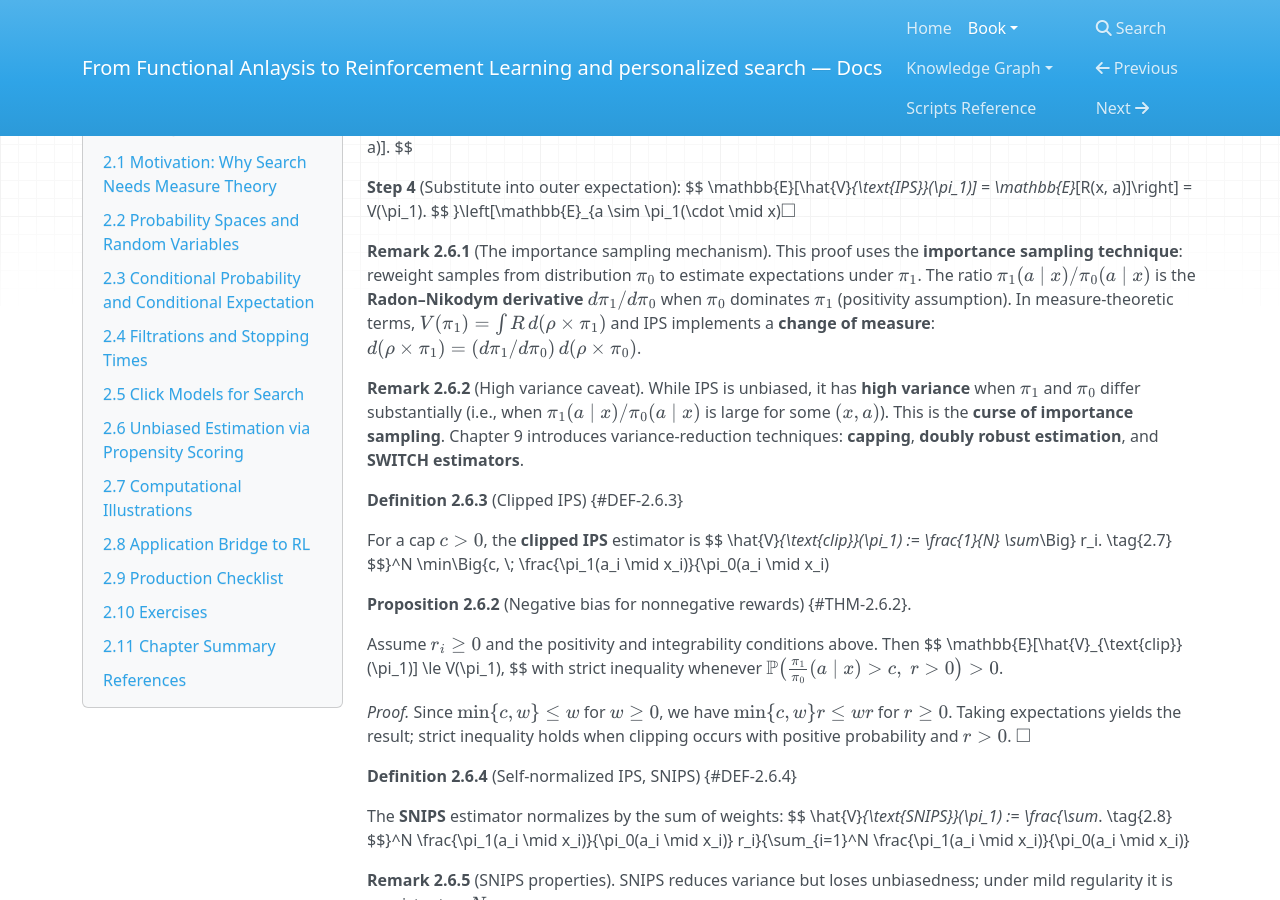
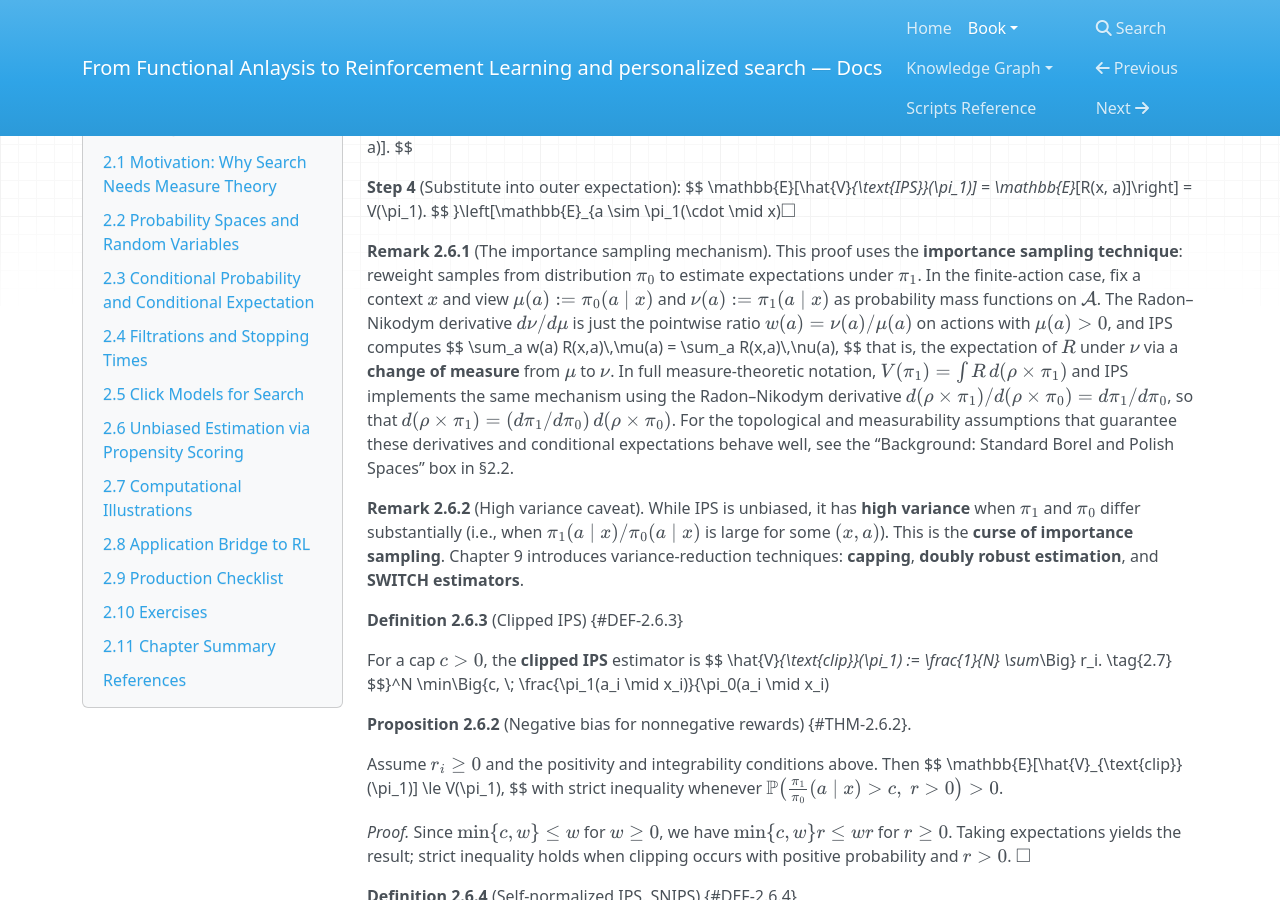
Before and after one commit to VladPrytula/reinforcement_learning_search_from_scratch, an MkDocs documentation site: the page built from docs/book/ch02/ch02_probability_measure_click_models.md, in a window 1280 px wide and 900 px high, scrolled down 17433 px. Built offline with MkDocs 1.6.1, drawn with Linux system fonts in a browser that asks for light colours; nearby versions of some CDN libraries; some of the changed text lies outside the part shown.

Commit message:
polishing ch02

```diff
--- a/docs/book/ch02/ch02_probability_measure_click_models.md
+++ b/docs/book/ch02/ch02_probability_measure_click_models.md
@@ -804,7 +804,11 @@ $$
 $$
 $\square$
 
-**Remark 2.6.1** (The importance sampling mechanism). This proof uses the **importance sampling technique**: reweight samples from distribution $\pi_0$ to estimate expectations under $\pi_1$. The ratio $\pi_1(a \mid x)/\pi_0(a \mid x)$ is the **Radon–Nikodym derivative** $d\pi_1/d\pi_0$ when $\pi_0$ dominates $\pi_1$ (positivity assumption). In measure‑theoretic terms, $V(\pi_1)=\int R \, d(\rho\times\pi_1)$ and IPS implements a **change of measure**: $d(\rho\times\pi_1) = (d\pi_1/d\pi_0)\, d(\rho\times\pi_0)$.
+**Remark 2.6.1** (The importance sampling mechanism). This proof uses the **importance sampling technique**: reweight samples from distribution $\pi_0$ to estimate expectations under $\pi_1$. In the finite‑action case, fix a context $x$ and view $\mu(a) := \pi_0(a \mid x)$ and $\nu(a) := \pi_1(a \mid x)$ as probability mass functions on $\mathcal{A}$. The Radon–Nikodym derivative $d\nu/d\mu$ is just the pointwise ratio $w(a) = \nu(a)/\mu(a)$ on actions with $\mu(a) > 0$, and IPS computes
+$$
+\sum_a w(a) R(x,a)\,\mu(a) = \sum_a R(x,a)\,\nu(a),
+$$
+that is, the expectation of $R$ under $\nu$ via a **change of measure** from $\mu$ to $\nu$. In full measure‑theoretic notation, $V(\pi_1)=\int R \, d(\rho\times\pi_1)$ and IPS implements the same mechanism using the Radon–Nikodym derivative $d(\rho\times\pi_1)/d(\rho\times\pi_0) = d\pi_1/d\pi_0$, so that $d(\rho\times\pi_1) = (d\pi_1/d\pi_0)\, d(\rho\times\pi_0)$. For the topological and measurability assumptions that guarantee these derivatives and conditional expectations behave well, see the “Background: Standard Borel and Polish Spaces” box in §2.2.
 
 **Remark 2.6.2** (High variance caveat). While IPS is unbiased, it has **high variance** when $\pi_1$ and $\pi_0$ differ substantially (i.e., when $\pi_1(a \mid x)/\pi_0(a \mid x)$ is large for some $(x, a)$). This is the **curse of importance sampling**. Chapter 9 introduces variance-reduction techniques: **capping**, **doubly robust estimation**, and **SWITCH estimators**.
 
@@ -1463,6 +1467,8 @@ $$
 measurability of $\mathcal{T}V$ can require additional topological assumptions (e.g., compact $\mathcal{A}$ and upper semicontinuity) or application of a measurable selection theorem. Contraction still holds under boundedness and $0 \le \gamma < 1$.
 
 !!! note "Advanced: Measurable Selection (argmax existence)"
+    You can safely skip this note on a first read; it only matters if you want to understand the topological “fine print” that makes optimal policies measurable in continuous spaces.
+
     **The problem:** For each state $s$, the Bellman optimality equation requires finding $a^*(s) = \arg\max_a Q(s,a)$. But knowing that a maximum *exists* at each $s$ doesn't guarantee that the mapping $s \mapsto a^*(s)$ is *measurable*---and if it's not measurable, the "optimal policy" cannot be evaluated as a random variable.
 
     **Why this is subtle:** The supremum of measurable functions is measurable, but the argmax need not be. The set of maximizers $A^*(s) = \{a : Q(s,a) = \sup_{a'} Q(s,a')\}$ varies with $s$, and selecting one element from each set in a measurable way is non-trivial (this is an Axiom of Choice problem with measurability constraints).
```
